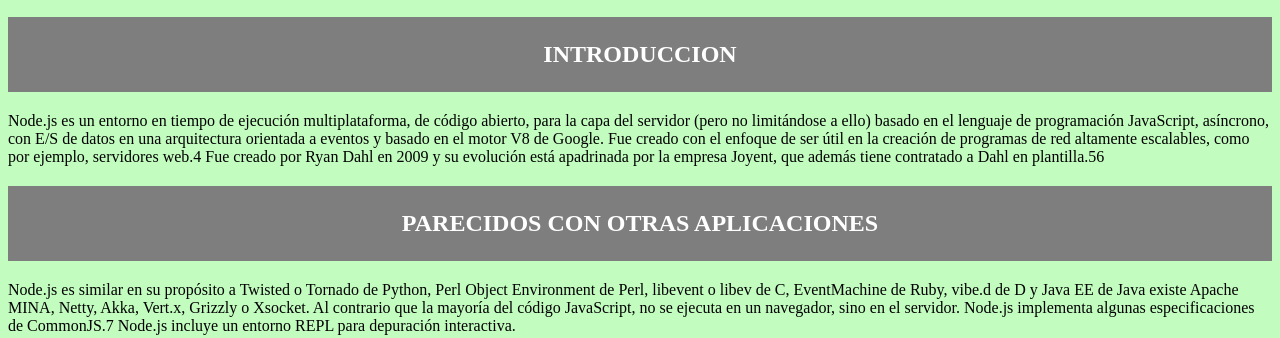
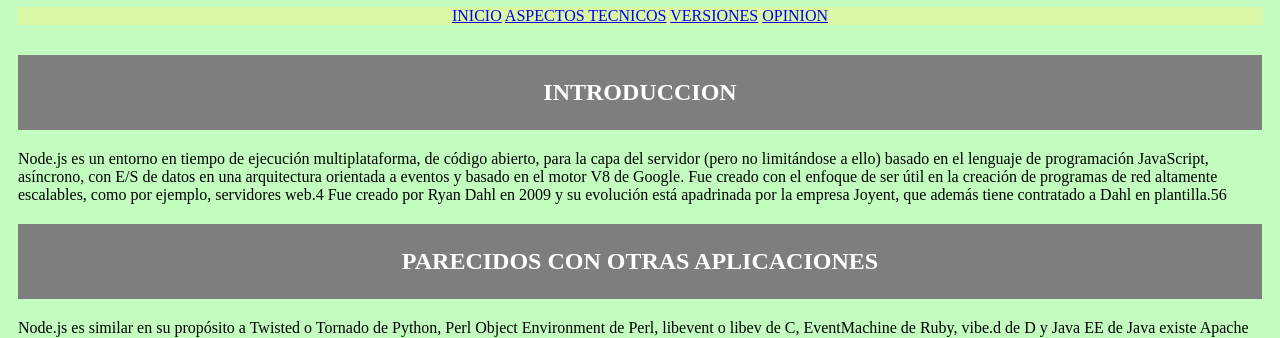
Before and after one commit to uo278193/practica1, a plain HTML site: page index.html in a window 1280 px wide. Shown: the part 101-439 px from the top of the page. Drawn offline with Linux system fonts and the light colour scheme.

Commit message:
Grid aplicado
-falta hacer que el titulo aparezca en el centro de la pagina para que quede todo cuadrado

```diff
--- a/estilo/estilo.css
+++ b/estilo/estilo.css
@@ -6,24 +6,48 @@
 
 /*Especificidad: 001*/
 body {
-    background-color: #C2FDBF  ;
+    display: grid;
+    grid-template-areas:
+    'header header header header header header'
+    'nav nav nav nav nav nav'
+    'main main main main main main'
+    'footer footer footer footer footer footer';
+  gap: 10px;
+  padding: 10px;
+  background-color: #C2FDBF  ;
+    }
+    /*Especificidad: 001*/
+h1 {
+
+    text-align: center;
+    grid-area : header;
+    background-color:#C2FDBF;
     }
 
   /*Especificidad: 001*/
   nav{
+    grid-area : nav;
     color: #fff;
     background-color:#DAF7A6;
     text-transform: uppercase;
     text-align: center;
   }
 
+   /*Especificidad: 001*/
+   main{
+    grid-area : main;
+    background-color:#C2FDBF;
+  }
+
+    /*Especificidad: 001*/
+    footer{
+        grid-area : footer;
+        background-color:#C2FDBF;
+      }
 
 
-/*Especificidad: 001*/
-h1 {
 
-  text-align: center;
-  }
+
   /*Especificidad: 001*/
   h2 {
     color: #fff;
```
